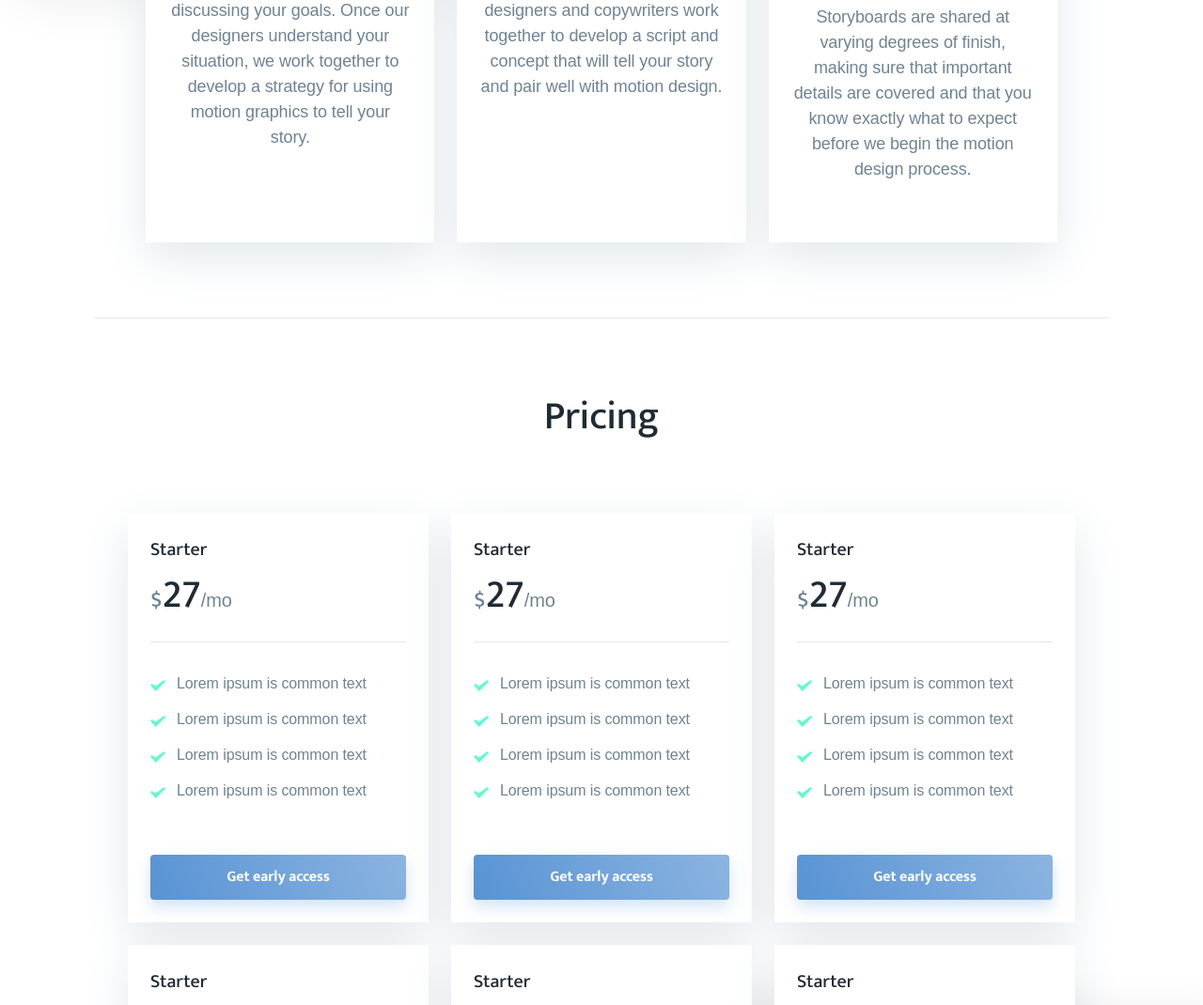
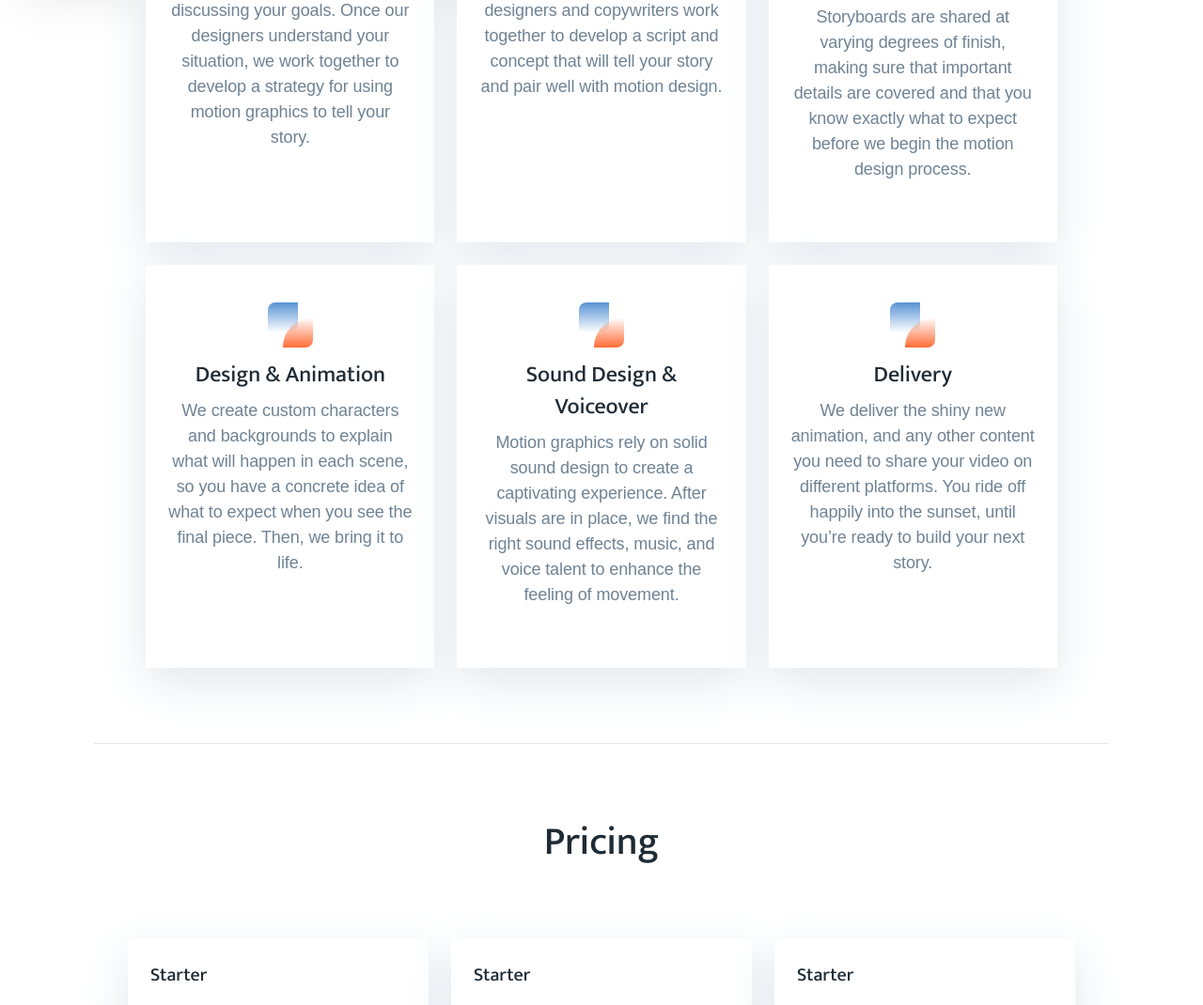
Before and after one commit to AndrewUsher/startup-landing-page, a website built with Parcel: page index.pug in a window 1280 px wide. Shown: the part 989-2059 px from the top of the page at 94% size. Built offline with nearby package versions, Linux system fonts and the light colour scheme; a web font is replaced by a local one.

Commit message:
Add 3 new features

```diff
--- a/src/includes/features.pug
+++ b/src/includes/features.pug
@@ -25,3 +25,6 @@ section.features.section.text-center
         +featureCard('Strategy', 'We begin our process by discussing your goals. Once our designers understand your situation, we work together to develop a strategy for using motion graphics to tell your story.')
         +featureCard('Scripting', `After a kick-off call, our motion designers and copywriters work together to develop a script and concept that will tell your story and pair well with motion design.`)
         +featureCard('Moodboards & Storyboards', `Storyboards are shared at varying degrees of finish, making sure that important details are covered and that you know exactly what to expect before we begin the motion design process.`)
+        +featureCard('Design & Animation', `We create custom characters and backgrounds to explain what will happen in each scene, so you have a concrete idea of what to expect when you see the final piece. Then, we bring it to life.`)
+        +featureCard('Sound Design & Voiceover', `Motion graphics rely on solid sound design to create a captivating experience. After visuals are in place, we find the right sound effects, music, and voice talent to enhance the feeling of movement.`)
+        +featureCard('Delivery', `We deliver the shiny new animation, and any other content you need to share your video on different platforms. You ride off happily into the sunset, until you’re ready to build your next story.`)
```
